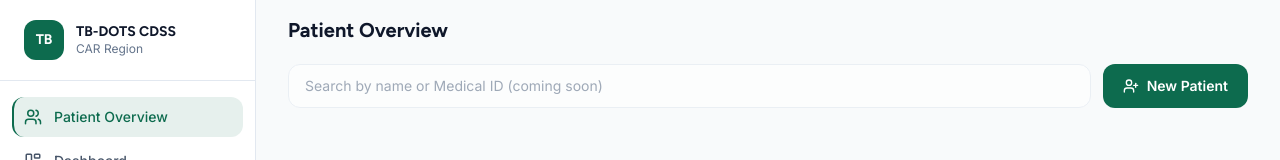
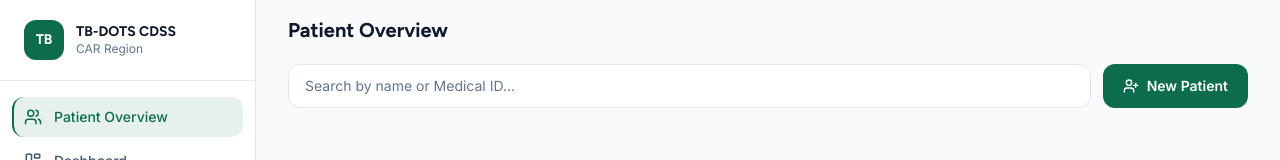
Before and after one commit to VladTemp27/TB-DOTS-CAR-CDSS, a React (Vite) app in the folder web-app/: page / in a window 1280 px wide. Shown: the top 160 px of the page. Built offline with nearby package versions, Linux system fonts and the light colour scheme; what onnxruntime-web would draw is missing.

Commit message:
feat: enable patient search by name and medical ID on Home screen

```diff
--- a/web-app/src/pages/Home.tsx
+++ b/web-app/src/pages/Home.tsx
@@ -1,3 +1,4 @@
+import { useState } from 'react'
 import { useNavigate } from 'react-router-dom'
 import { Stethoscope, UserPlus } from 'lucide-react'
 import { getAllPatients } from '../lib/storage'
@@ -8,6 +9,14 @@ import { riskLabel } from '../components/RiskBadge'
 export function Home() {
   const navigate = useNavigate()
   const patients = getAllPatients()
+  const [query, setQuery] = useState('')
+
+  const filtered = query.trim()
+    ? patients.filter(p =>
+        p.name.toLowerCase().includes(query.toLowerCase()) ||
+        p.medicalId.toLowerCase().includes(query.toLowerCase())
+      )
+    : patients
 
   const high = patients.filter(p => riskLabel(p.predictions.at(-1)?.failureProbability ?? 0) === 'HIGH').length
   const dueSoon = patients.filter(p => p.monthlyRecords.length < 6).length
@@ -48,10 +57,11 @@ export function Home() {
             <div className="relative flex-1">
               <input
                 type="search"
-                placeholder="Search by name or Medical ID (coming soon)"
-                className="w-full min-h-[44px] bg-surface border border-border rounded-xl px-4 py-2.5 text-sm text-ink-base placeholder-ink-muted disabled:opacity-60 disabled:cursor-not-allowed"
-                disabled
-                aria-label="Search patients (not yet available)"
+                placeholder="Search by name or Medical ID…"
+                value={query}
+                onChange={e => setQuery(e.target.value)}
+                className="w-full min-h-[44px] bg-surface border border-border rounded-xl px-4 py-2.5 text-sm text-ink-base placeholder-ink-muted focus:border-primary outline-none focus-visible:ring-2 focus-visible:ring-primary focus-visible:ring-offset-1"
+                aria-label="Search patients by name or Medical ID"
               />
             </div>
             <button
@@ -70,13 +80,18 @@ export function Home() {
             <p className="font-semibold text-ink-secondary text-base">No patients yet</p>
             <p className="text-sm mt-1">Use the New button to register a patient</p>
           </div>
+        ) : filtered.length === 0 ? (
+          <div className="text-center py-20 text-ink-muted">
+            <p className="font-semibold text-ink-secondary text-base">No patients found</p>
+            <p className="text-sm mt-1">Try a different name or Medical ID</p>
+          </div>
         ) : (
           <>
             <p className="text-xs font-semibold text-ink-muted uppercase tracking-wider mb-3">
-              Sorted by Risk
+              {query.trim() ? `${filtered.length} result${filtered.length !== 1 ? 's' : ''}` : 'Sorted by Risk'}
             </p>
             <div className="grid grid-cols-1 xl:grid-cols-2 gap-3">
-              {patients.map((p, i) => (
+              {filtered.map((p, i) => (
                 <PatientCard key={p.id} patient={p} monthNumber={i + 1} />
               ))}
             </div>
```
